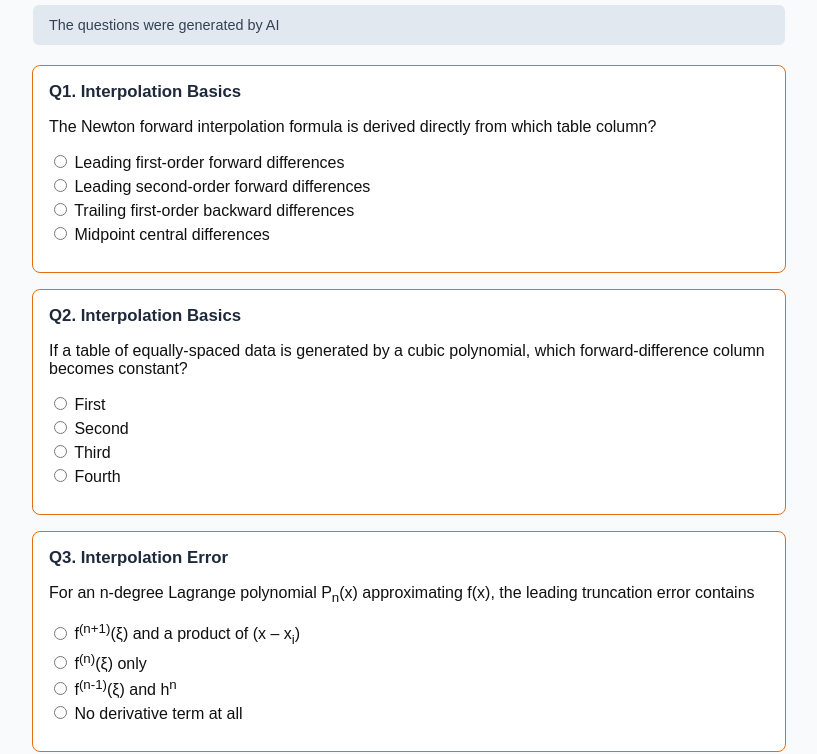
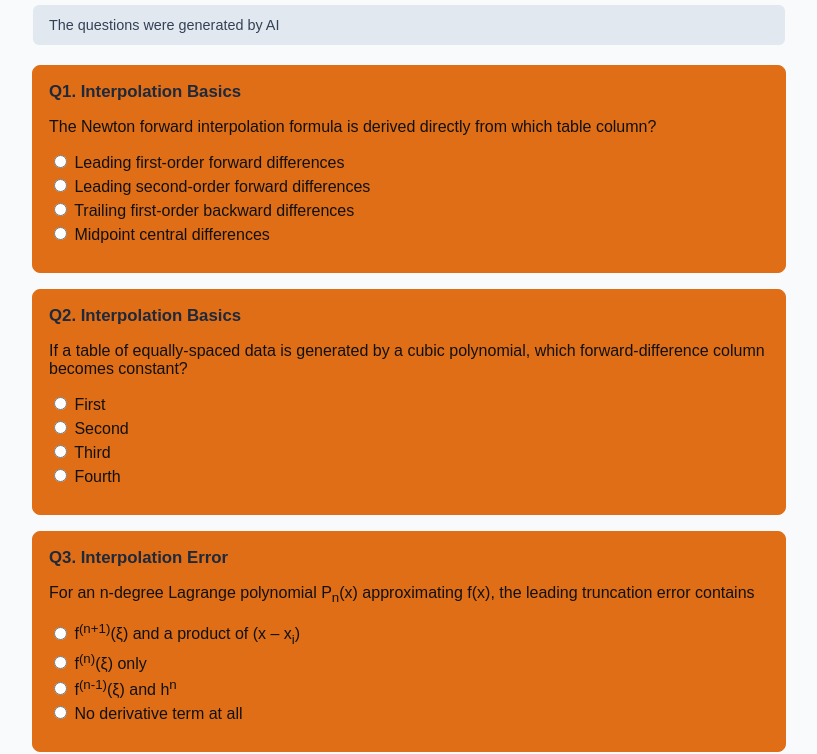
Before and after one commit to Peripheryp/Final-MCQ, a plain HTML site: page index.html in a window 1280 px wide. Shown: the part 62-816 px from the top of the page, without its empty margins (231-1048 px from the left). Drawn offline with Linux system fonts and the light colour scheme.

Commit message:
index.html

```diff
--- a/index.html
+++ b/index.html
@@ -8,7 +8,7 @@
   body{font-family:Arial,Helvetica,sans-serif;margin:0;padding:1.5rem;background:#f9fafb;color:#111}
   h1{text-align:center;font-size:1.9rem;margin:0 0 0.5rem;font-weight:700}
   .note{background:#e2e8f0;color:#334155;border-radius:6px;padding:0.75rem 1rem;margin:0 auto 1.25rem;max-width:45rem;font-size:0.9rem}
-  .question{background:#ffffff;border:1px solid #e06e16;border-radius:8px;padding:1rem;max-width:45rem;margin:0 auto 1rem}
+  .question{background:#e06e16;border:1px solid #e06e16;border-radius:8px;padding:1rem;max-width:45rem;margin:0 auto 1rem}
   .question h3{margin:0 0 0.75rem;font-size:1.05rem;color:#1e293b}
   label{display:block;margin:0.25rem 0;cursor:pointer}
   .feedback{margin-top:0.75rem;font-weight:600}
```
